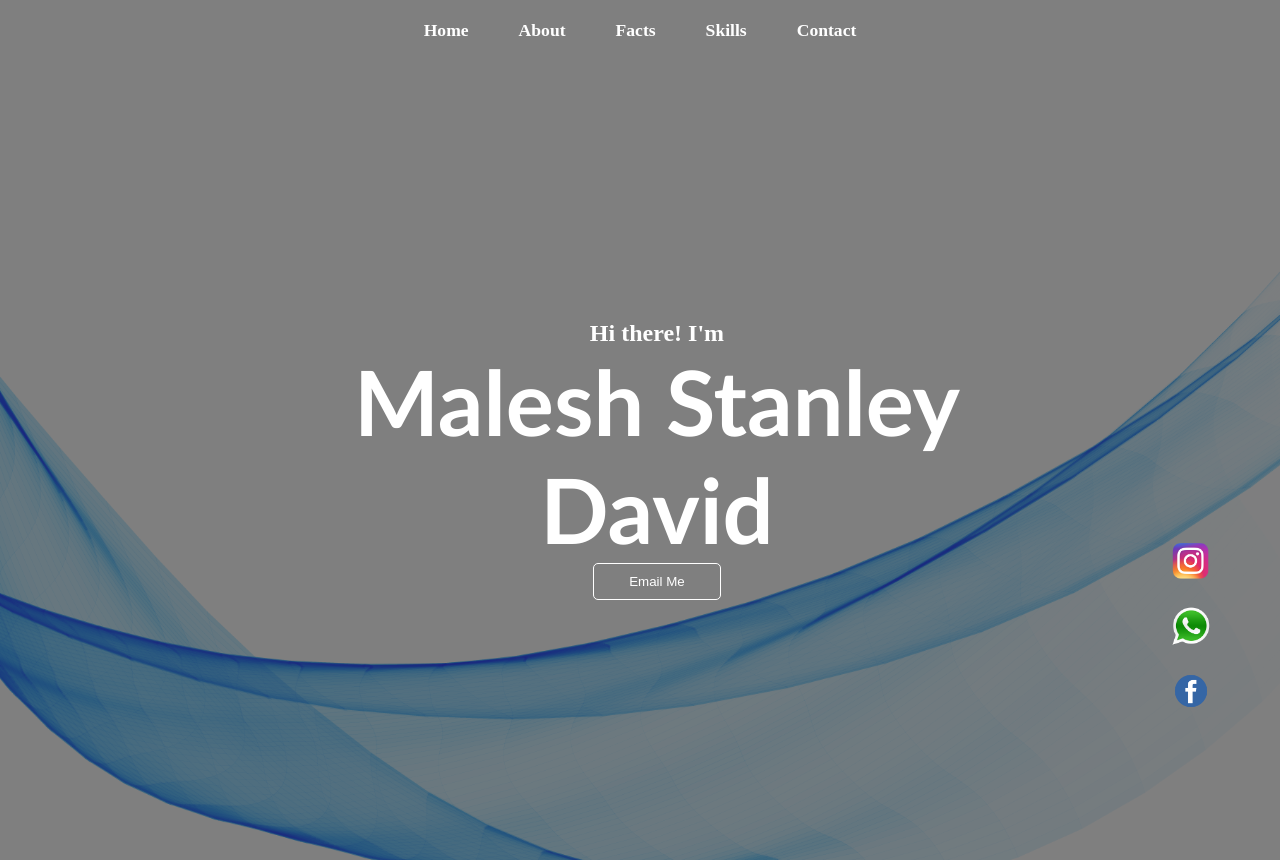
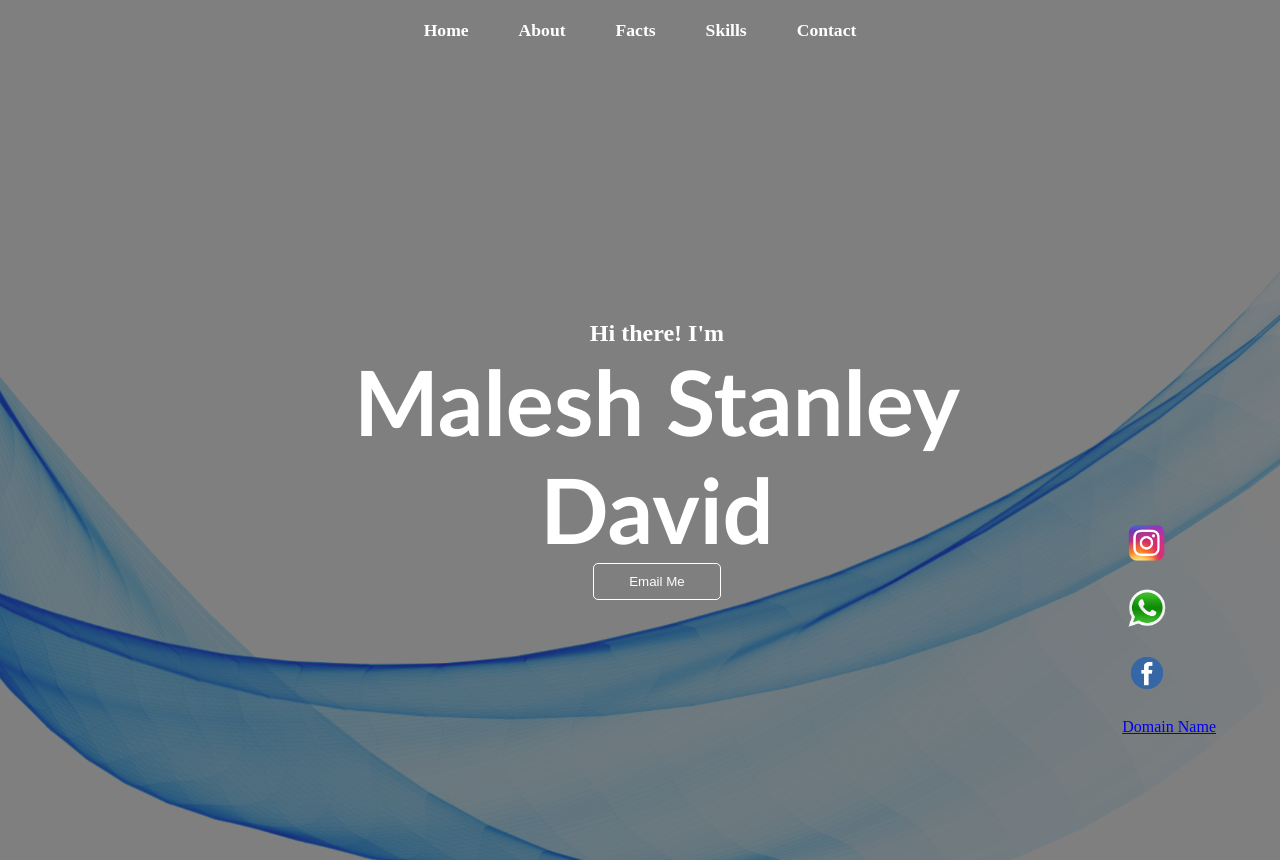
Before and after one commit to Malesh-Stanley/jm, a plain HTML site: page index.html in a window 1280 px wide. Shown: the top 860 px of the page. Drawn offline with Linux system fonts and the light colour scheme.

Commit message:
Update index.html

```diff
--- a/index.html
+++ b/index.html
@@ -147,6 +147,7 @@
                 <a href="https://www.instagram"><img src="images/instagram.png"></a>
                 <a href="https://www.whatsapp.com"><img src="images/whatsapp.png"></a>
                 <a href="https://wwww.facebook,com"><img src="images/facebook.png"></a>
+                <a href="http://jmstanley.epizy.com">Domain Name</a>
             </div>
             <p>
                 Copyright Reserved 2022
```
